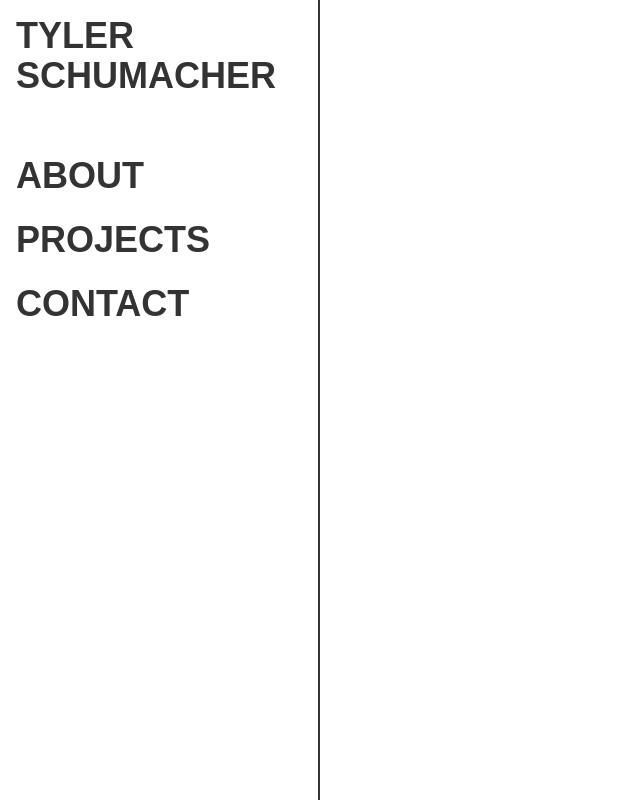
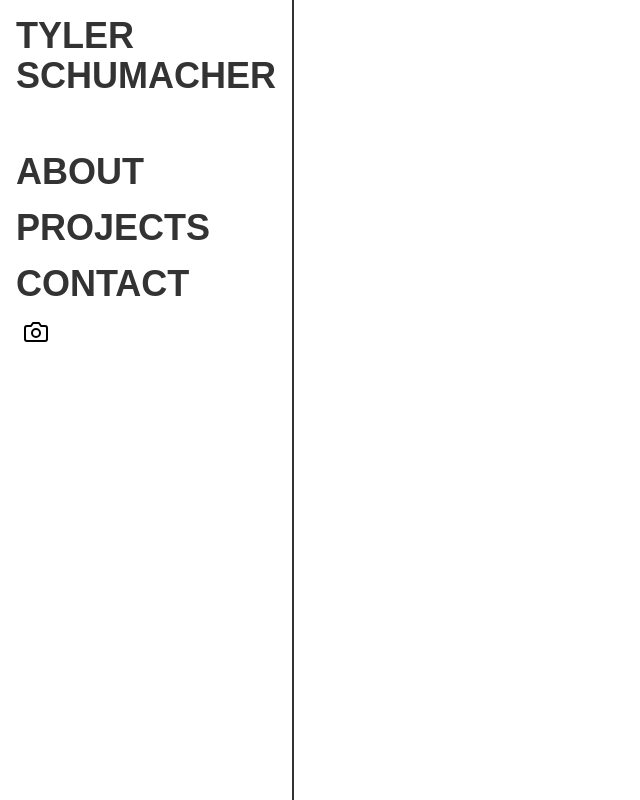
Before and after one commit to traweezy/portfolio-web, a React (Create React App) app: page / in a window 1280 px wide. Shown: the whole page, without its empty margins (0-640 px from the left). Built offline with nearby package versions, Linux system fonts and the light colour scheme.

Commit message:
✨ <feat> Create social icon component

```diff
--- a/package.json
+++ b/package.json
@@ -13,6 +13,7 @@
     "@types/react-dom": "^17.0.8",
     "react": "^17.0.2",
     "react-dom": "^17.0.2",
+    "react-feather": "^2.0.9",
     "react-scripts": "4.0.3",
     "typescript": "^4.3.4",
     "web-vitals": "^1.1.2"
--- a/public/index.html
+++ b/public/index.html
@@ -1,5 +1,5 @@
 <!DOCTYPE html>
-<html lang="en" class="h-full">
+<html lang="en" class="h-full font-titillium">
   <head>
     <meta charset="utf-8" />
     <link rel="icon" href="%PUBLIC_URL%/favicon.ico" />
--- a/src/App.tsx
+++ b/src/App.tsx
@@ -3,11 +3,11 @@ import React from 'react';
 import Navigation from './components/navigaiton';
 
 const App = (): JSX.Element => (
-  <div className="h-full grid grid-cols-12 grid-flow-col font-titillium">
-    <div className="border-r-2 border-black md:col-span-3 lg:col-span-1p">
+  <div className="flex h-full">
+    <div className="border-r-2 border-black w-80 md:col-span-3 lg:col-span-1p">
       <Navigation />
     </div>
-    <div className=" col-span-9" />
+    <div className="w-full" />
   </div>
 );
 
--- a/src/components/navigaiton/components/nav-item.tsx
+++ b/src/components/navigaiton/components/nav-item.tsx
@@ -5,7 +5,7 @@ interface NavItemProps {
 }
 
 const NavItem = ({ name }: NavItemProps): JSX.Element => (
-  <div className="relative inline-block my-3 text-4xl font-extrabold text-black uppercase cursor-pointer underline-animate transition duration-500 ease-in-out">
+  <div className="relative inline-block my-2 text-4xl font-extrabold text-black uppercase cursor-pointer underline-animate transition duration-500 ease-in-out">
     {name}
   </div>
 );
--- /dev/null
+++ b/src/components/navigaiton/components/social-icon.tsx
@@ -0,0 +1,26 @@
+import React from 'react';
+import { Camera } from 'react-feather';
+
+interface SocialIconProps {
+  name: string;
+}
+
+const SocialIcon = ({ name }: SocialIconProps): JSX.Element => {
+  const handleClick = () => {
+    // window.open('https://www.google.com', '_blank');
+    console.log(name);
+  };
+  return (
+    <button
+      type="button"
+      className="p-2 rounded-full ring-4 ring-tangerine ring-opacity-0 hover:ring-opacity-50 transition duration-500 ease-in-out"
+      //   href="https://twitter.com"
+      //   target="_blank"
+      //   rel="noreferrer"
+    >
+      <Camera onClick={handleClick} />
+    </button>
+  );
+};
+
+export default SocialIcon;
--- a/src/components/navigaiton/index.tsx
+++ b/src/components/navigaiton/index.tsx
@@ -1,5 +1,6 @@
-import React from 'react';
+import React, { Fragment } from 'react';
 import NavItem from './components/nav-item';
+import SocialIcon from './components/social-icon';
 
 const links = ['about', 'projects', 'contact'];
 
@@ -14,13 +15,15 @@ const Navigation = (): JSX.Element => (
     </div>
     <div>
       {links.map(link => (
-        <>
-          <NavItem key={link} name={link} />
+        <Fragment key={link}>
+          <NavItem name={link} />
           <br />
-        </>
+        </Fragment>
       ))}
     </div>
-    <div />
+    <div>
+      <SocialIcon name="marklar" />
+    </div>
   </div>
 );
 
--- a/tailwind.config.js
+++ b/tailwind.config.js
@@ -14,7 +14,9 @@ module.exports = {
     },
   },
   variants: {
-    extend: {},
+    extend: {
+      ringOpacity: ['hover', 'active'],
+    },
   },
   plugins: [],
 };
```
Also changed, not shown: 1 other file (tests, documents, lock files or other folders).
